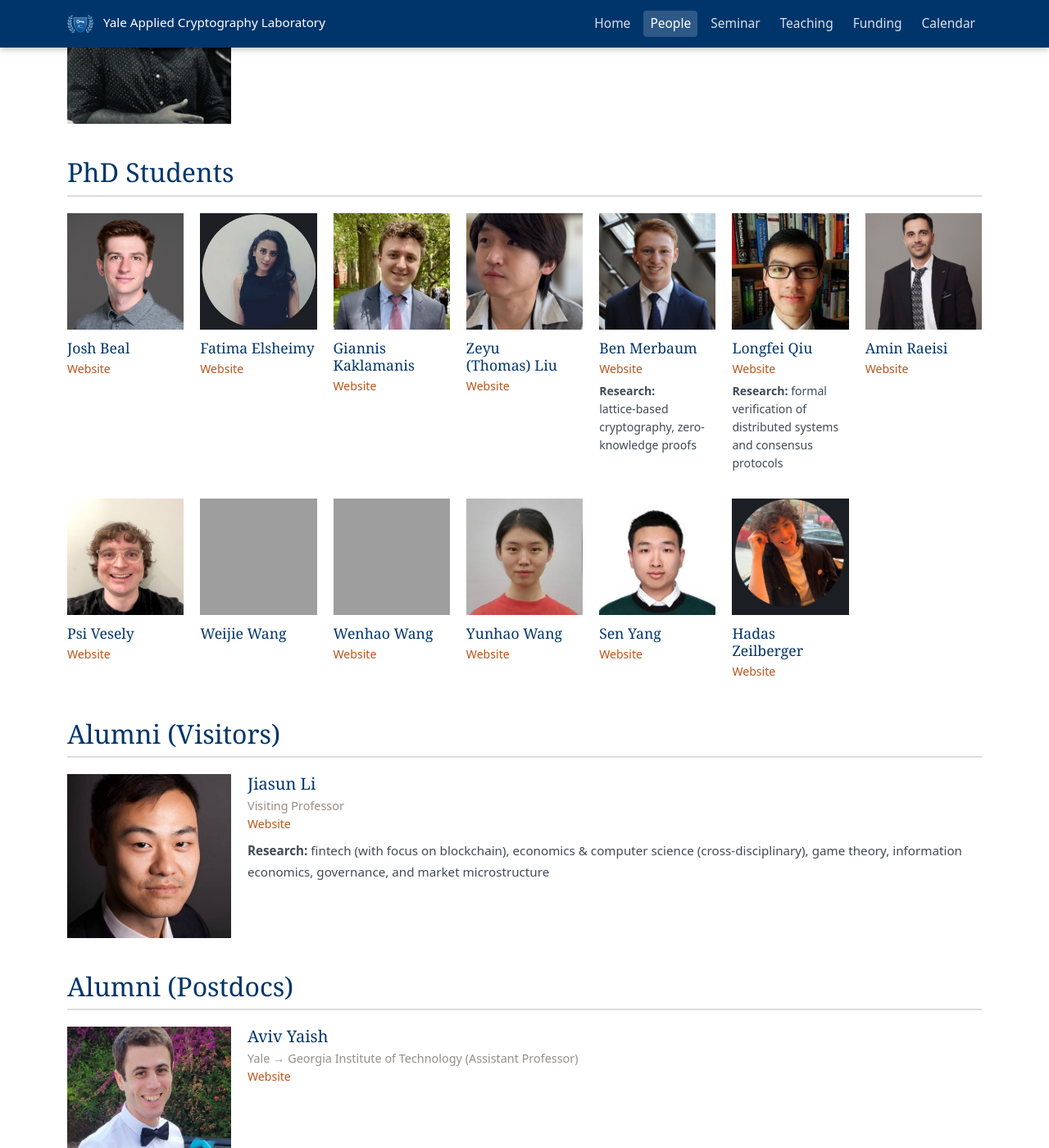
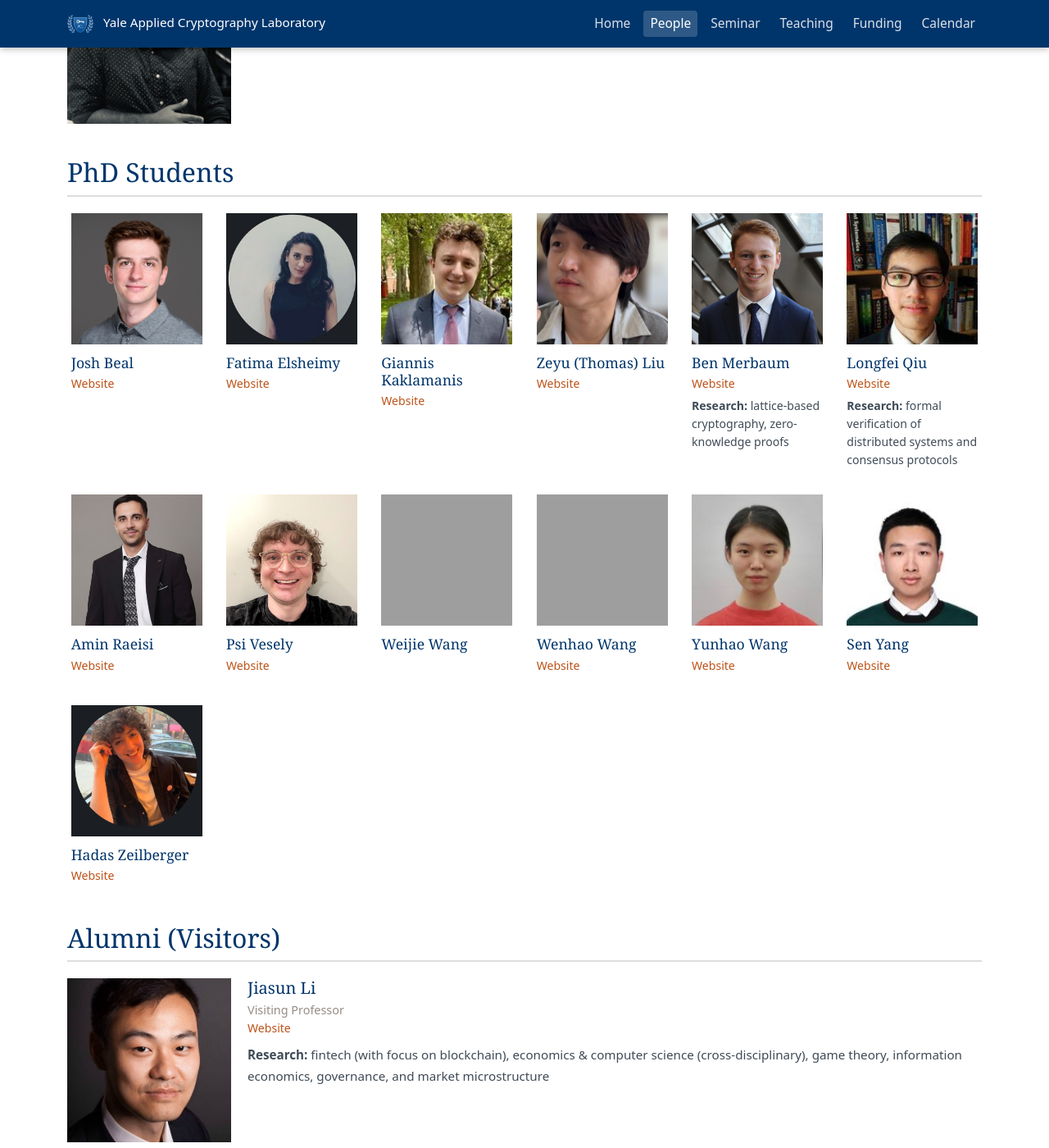
Before and after one commit to yale-acl/yacl-website, a Jekyll site: the page built from _pages/people.md, in a window 1280 px wide and 1400 px high, scrolled down 2792 px. Shown: the whole window at 82% size. Built offline with Jekyll 4.4.1, drawn with Linux system fonts in a browser that asks for light colours; some web fonts are replaced; grey boxes are pictures that could not be loaded.

Commit message:
Standardize student card sizing

```diff
--- a/assets/css/main.css
+++ b/assets/css/main.css
@@ -357,8 +357,8 @@
 
 .person-row { display: grid; grid-template-columns: clamp(120px, 18vw, 200px) minmax(0,1fr); gap: 1.25rem; align-items: start; }
 
-.student-grid { display: grid; grid-template-columns: repeat(auto-fill, minmax(140px, 1fr)); gap: 2rem 1.25rem; }
-.student-card { display: flex; flex-direction: column; gap: .75rem; width: 100%; max-width: 160px; min-width: 0; justify-self: center; }
+.student-grid { display: grid; grid-template-columns: repeat(auto-fill, minmax(160px, 1fr)); gap: 2rem 1.25rem; }
+.student-card { display: flex; flex-direction: column; gap: .75rem; width: 160px; min-width: 0; justify-self: center; }
 .student-card .person-copy h3 { font-size: 1.1rem; }
 .student-card .person-links { margin-bottom: .4rem; }
 .student-card .person-research { font-size: .88rem; line-height: 1.55; }
@@ -413,5 +413,5 @@
 
 @media (max-width: 576px) {
   .student-grid { grid-template-columns: repeat(2, minmax(0, 1fr)); gap: 1.5rem 1rem; }
-  .student-card { max-width: 150px; }
+  .student-card { width: 100%; max-width: 150px; }
 }
```
